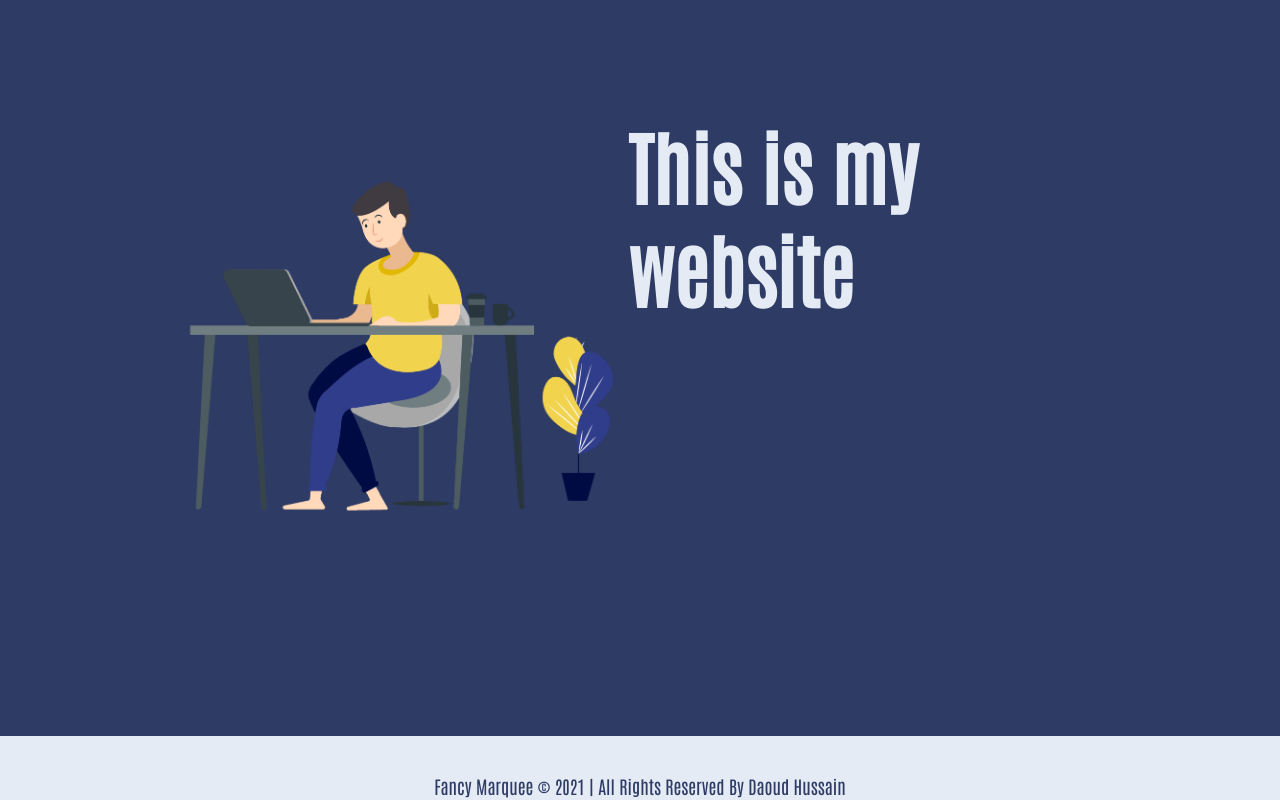
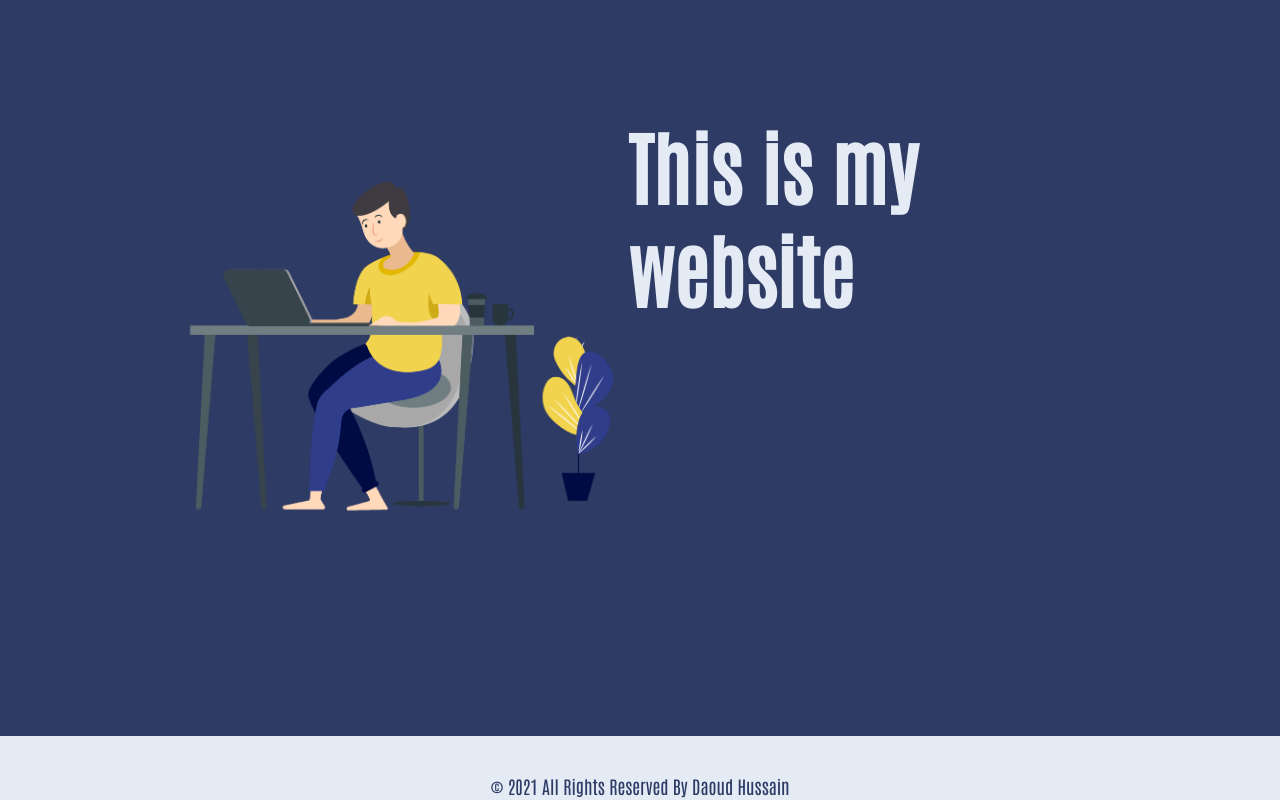
Before and after one commit to Daoud-Hussain/IEEE-Web-Task, a website: page index.html in a window 1280 px wide. Shown: the part 864-1664 px from the top of the page. Drawn offline with Linux system fonts and the light colour scheme.

Commit message:
Update index.html

```diff
--- a/index.html
+++ b/index.html
@@ -32,7 +32,7 @@
         </div>
     </section>
     <footer class="main-footer">
-        <p>Fancy Marquee &copy; 2021 | All Rights Reserved By Daoud Hussain </p>
+        <p>&copy; 2021 All Rights Reserved By Daoud Hussain </p>
     </footer>
 </body>
 
```
